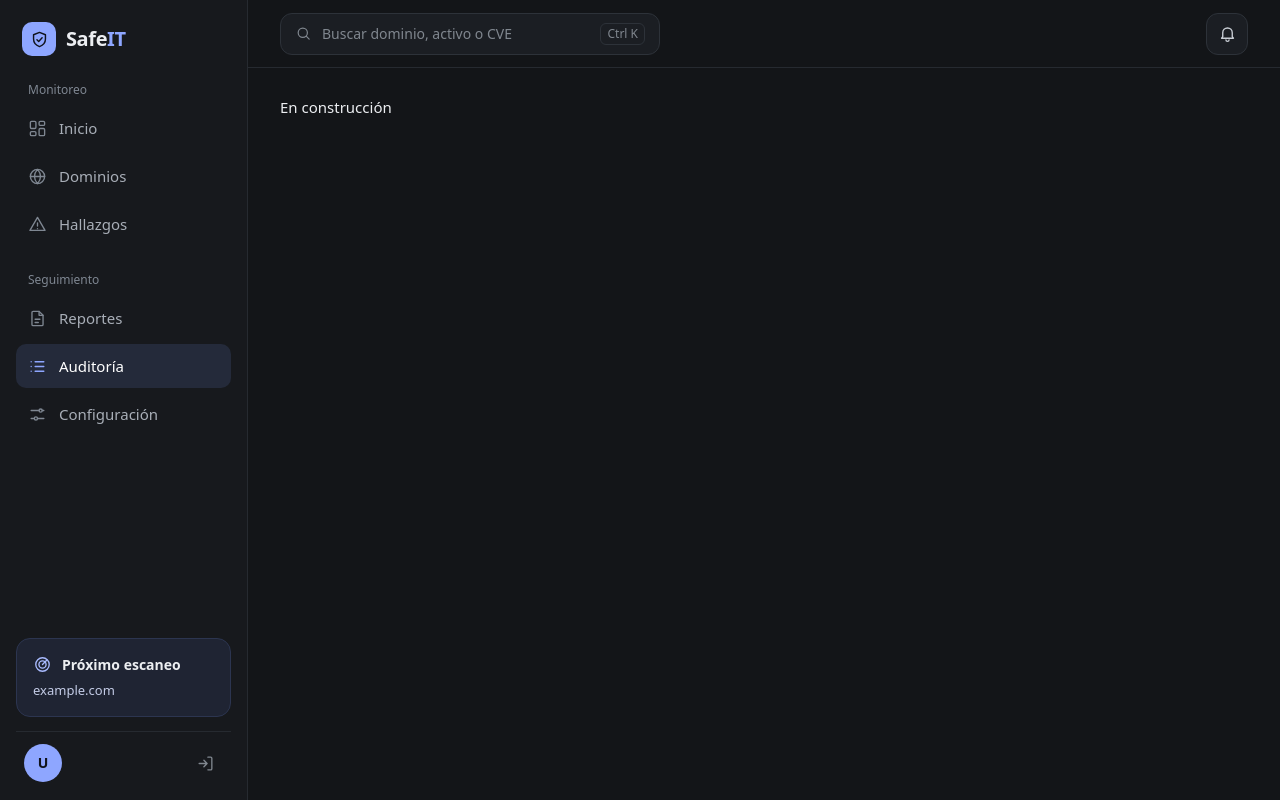
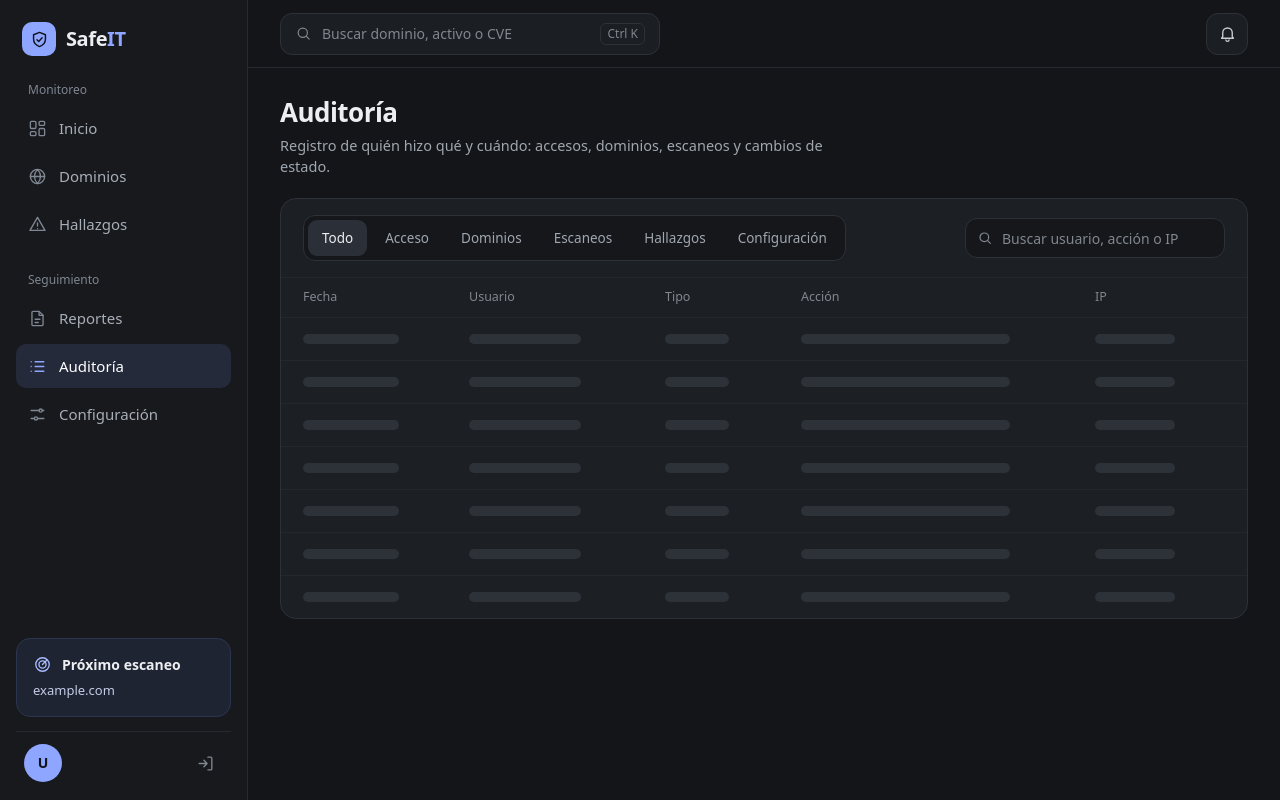
Before and after one commit to Ilyavosky/safeit-front, a Next.js app: page /audit in a window 1280 px wide. Built offline with nearby package versions, Linux system fonts and the light colour scheme.

Commit message:
feat: vistas de auditoria con tabla y sus distribuciones

```diff
--- a/src/app/(app)/audit/page.tsx
+++ b/src/app/(app)/audit/page.tsx
@@ -1,3 +1,17 @@
-export default function Page() {
-  return <p>En construcción</p>;
+import type { Metadata } from "next";
+import { PageHeader } from "@/components/layout/page-header";
+import { AuditTable } from "@/components/audit/audit-table";
+
+export const metadata: Metadata = { title: "Auditoría" };
+
+export default function AuditPage() {
+  return (
+    <>
+      <PageHeader
+        title="Auditoría"
+        description="Registro de quién hizo qué y cuándo: accesos, dominios, escaneos y cambios de estado."
+      />
+      <AuditTable />
+    </>
+  );
 }
--- a/src/components/audit/audit-filters.tsx
+++ b/src/components/audit/audit-filters.tsx
@@ -1,2 +1,59 @@
-// TODO: pendiente de implementar.
-export {};
+"use client";
+
+import { cn } from "@/lib/utils/cn";
+import type { AuditCategory } from "@/types";
+
+export const AUDIT_CATEGORY_LABEL: Record<AuditCategory, string> = {
+  auth: "Acceso",
+  domain: "Dominios",
+  scan: "Escaneos",
+  finding: "Hallazgos",
+  settings: "Configuración",
+};
+
+export type AuditFilterState = {
+  query: string;
+  category: AuditCategory | "all";
+};
+
+export const EMPTY_AUDIT_FILTERS: AuditFilterState = { query: "", category: "all" };
+
+const OPTIONS: (AuditCategory | "all")[] = ["all", "auth", "domain", "scan", "finding", "settings"];
+
+export function AuditFilters({ value, onChange }: { value: AuditFilterState; onChange: (next: AuditFilterState) => void }) {
+  return (
+    <div className="flex flex-wrap items-center justify-between gap-3 px-[22px] py-4">
+      <div role="tablist" aria-label="Filtrar por tipo" className="flex flex-wrap gap-1 rounded-xl border border-line bg-field p-1">
+        {OPTIONS.map((c) => (
+          <button
+            key={c}
+            type="button"
+            role="tab"
+            aria-selected={value.category === c}
+            onClick={() => onChange({ ...value, category: c })}
+            className={cn(
+              "h-9 rounded-[9px] px-3.5 text-[13.5px] font-medium transition-colors",
+              value.category === c ? "bg-[#2a2f38] text-text" : "text-muted hover:text-text",
+            )}
+          >
+            {c === "all" ? "Todo" : AUDIT_CATEGORY_LABEL[c]}
+          </button>
+        ))}
+      </div>
+      <label className="relative w-full sm:w-[260px]">
+        <span className="sr-only">Buscar en la auditoría</span>
+        <svg width="16" height="16" viewBox="0 0 24 24" fill="none" stroke="currentColor" strokeWidth="1.8" strokeLinecap="round" className="pointer-events-none absolute left-3 top-1/2 -translate-y-1/2 text-[#80878f]" aria-hidden="true">
+          <circle cx="11" cy="11" r="6.5" />
+          <path d="M20 20l-4-4" />
+        </svg>
+        <input
+          type="search"
+          value={value.query}
+          onChange={(e) => onChange({ ...value, query: e.target.value })}
+          placeholder="Buscar usuario, acción o IP"
+          className="h-10 w-full rounded-xl border border-line bg-field pl-9 pr-3 text-[14px] placeholder:text-[#80878f] focus:border-accent focus:shadow-focus focus:outline-none"
+        />
+      </label>
+    </div>
+  );
+}
--- a/src/components/audit/audit-table.tsx
+++ b/src/components/audit/audit-table.tsx
@@ -1,2 +1,89 @@
-// TODO: pendiente de implementar.
-export {};
+"use client";
+
+import { useState } from "react";
+import { Card } from "@/components/ui/card";
+import { Skeleton } from "@/components/ui/skeleton";
+import { AUDIT_CATEGORY_LABEL, AuditFilters, EMPTY_AUDIT_FILTERS, type AuditFilterState } from "@/components/audit/audit-filters";
+import { cn } from "@/lib/utils/cn";
+import type { AuditCategory, AuditEntry } from "@/types";
+
+const COLS = "grid-cols-[150px_minmax(140px,180px)_120px_minmax(0,1fr)_130px]";
+
+const CATEGORY_TINT: Record<AuditCategory, string> = {
+  auth: "bg-[#232b45] text-[#a9bbff]",
+  domain: "bg-[#1c3328] text-[#6fd39a]",
+  scan: "bg-[#2a2e35] text-[#b4bac2]",
+  finding: "bg-[#3d2a1c] text-[#ffad70]",
+  settings: "bg-[#39321c] text-[#f0cd6a]",
+};
+
+function filter(list: AuditEntry[], f: AuditFilterState) {
+  const q = f.query.trim().toLowerCase();
+  return list.filter(
+    (e) =>
+      (f.category === "all" || e.category === f.category) &&
+      (q === "" || [e.actor, e.action, e.target ?? "", e.ip ?? ""].some((v) => v.toLowerCase().includes(q))),
+  );
+}
+
+export function AuditTable({ entries }: { entries?: AuditEntry[] }) {
+  const [filters, setFilters] = useState<AuditFilterState>(EMPTY_AUDIT_FILTERS);
+  const visible = entries ? filter(entries, filters) : undefined;
+
+  return (
+    <Card className="rounded-2xl border-[#2a2e35]">
+      <AuditFilters value={filters} onChange={setFilters} />
+
+      <div className={cn("hidden gap-4 border-t border-[#24282e] px-[22px] py-2.5 text-[12.5px] font-medium text-[#80878f] lg:grid", COLS)}>
+        <span>Fecha</span>
+        <span>Usuario</span>
+        <span>Tipo</span>
+        <span>Acción</span>
+        <span>IP</span>
+      </div>
+
+      {visible === undefined && (
+        <ul aria-hidden="true">
+          {[0, 1, 2, 3, 4, 5, 6].map((i) => (
+            <li key={i} className={cn("flex flex-col gap-2.5 border-t border-[#24282e] px-[22px] py-4 lg:grid lg:items-center lg:gap-4", COLS)}>
+              <Skeleton className="w-24" />
+              <Skeleton className="w-28" />
+              <Skeleton className="hidden w-16 lg:block" />
+              <Skeleton className="w-3/4" />
+              <Skeleton className="hidden w-20 lg:block" />
+            </li>
+          ))}
+        </ul>
+      )}
+
+      {entries && entries.length === 0 && (
+        <p className="border-t border-[#24282e] px-[22px] py-12 text-center text-sm text-muted">Todavía no hay movimientos registrados.</p>
+      )}
+
+      {entries && entries.length > 0 && visible && visible.length === 0 && (
+        <p className="border-t border-[#24282e] px-[22px] py-10 text-center text-sm text-muted">Ningún movimiento coincide con el filtro.</p>
+      )}
+
+      {visible && visible.length > 0 && (
+        <ul>
+          {visible.map((e) => (
+            <li key={e.id} className={cn("flex flex-col gap-1.5 border-t border-[#24282e] px-[22px] py-3 lg:grid lg:items-center lg:gap-4", COLS)}>
+              <span className="text-[13px] tabular-nums text-muted">{e.at}</span>
+              <span className="truncate text-[14px] font-medium">{e.actor}</span>
+              <span>
+                <span className={cn("inline-flex h-[24px] items-center rounded-full px-2.5 text-xs font-semibold", CATEGORY_TINT[e.category])}>
+                  {AUDIT_CATEGORY_LABEL[e.category]}
+                </span>
+              </span>
+              <span className="min-w-0 text-[14px] text-[#d5d9de]">
+                {e.action}
+                {e.target && <span className="ml-1.5 font-mono text-[12.5px] text-muted">{e.target}</span>}
+              </span>
+              <span className="font-mono text-[12.5px] text-muted">{e.ip ?? "—"}</span>
+            </li>
+          ))}
+        </ul>
+      )}
+    </Card>
+  );
+}
```
